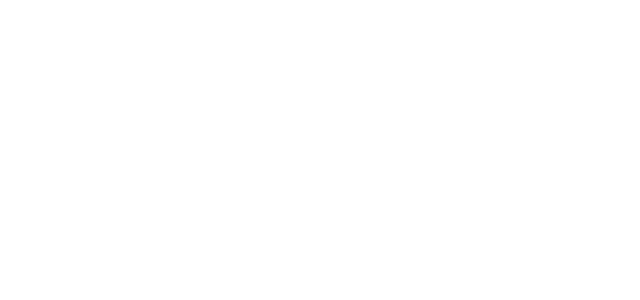
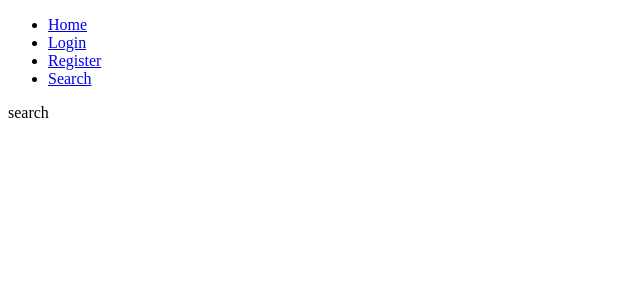
Before and after one commit to etchet/torrent-frontend, a React (Create React App) app: page /search in a window 1280 px wide. Shown: the top 300 px of the page, without its empty margins (0-640 px from the left). Built offline with nearby package versions, Linux system fonts and the light colour scheme.

Commit message:
Added a search page

```diff
--- a/src/App.js
+++ b/src/App.js
@@ -6,6 +6,7 @@
 // Authentication Routes
 import Login from "./pages/Auth/Login";
 import Register from "./pages/Auth/Register";
+import Search from "./pages/Website/Search";
 
 function App() {
   return (
@@ -13,6 +14,7 @@
       <Switch>
         {/* Dashboard Routes */}
         <Route exact path="/" component={Home} />
+        <Route exact path="/search" component={Search} />
 
         {/* Authentication Routes */}
         <Route exact path="/login" component={Login} />
--- a/src/components/Navbar.js
+++ b/src/components/Navbar.js
@@ -12,6 +12,9 @@
       <li>
         <Link to="/register">Register</Link>
       </li>
+      <li>
+        <Link to="/search">Search</Link>
+      </li>
     </ul>
   );
 }
--- /dev/null
+++ b/src/pages/Website/Search.js
@@ -0,0 +1,11 @@
+import React from 'react'
+import Navbar from '../../components/Navbar'
+
+export default function Search() {
+    return (
+        <div>
+            <Navbar />
+            search
+        </div>
+    )
+}
```
Also changed, not shown: 1 other file (tests, documents, lock files or other folders).
